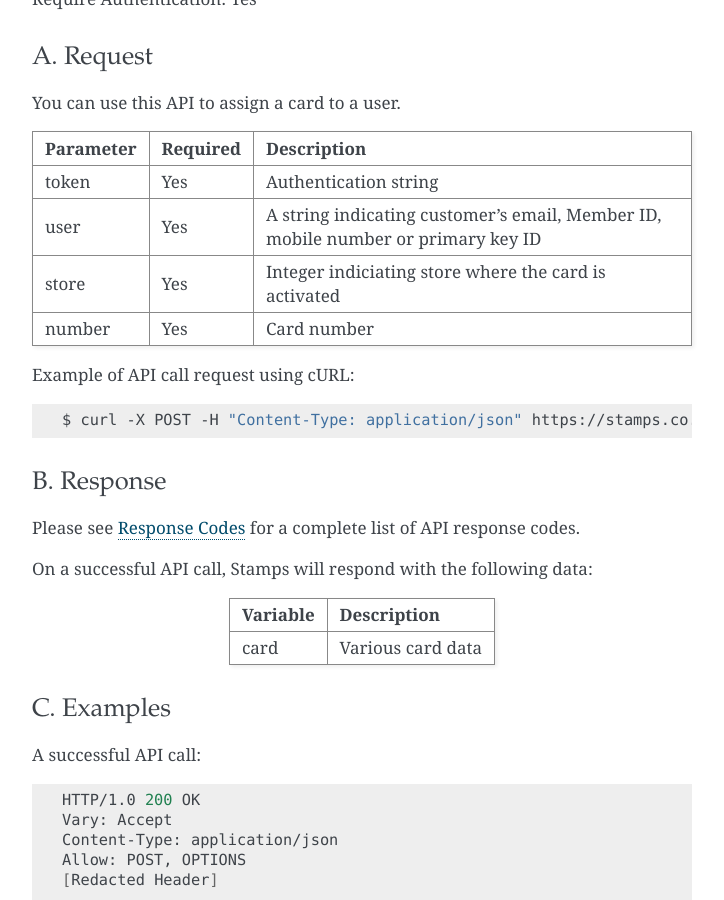
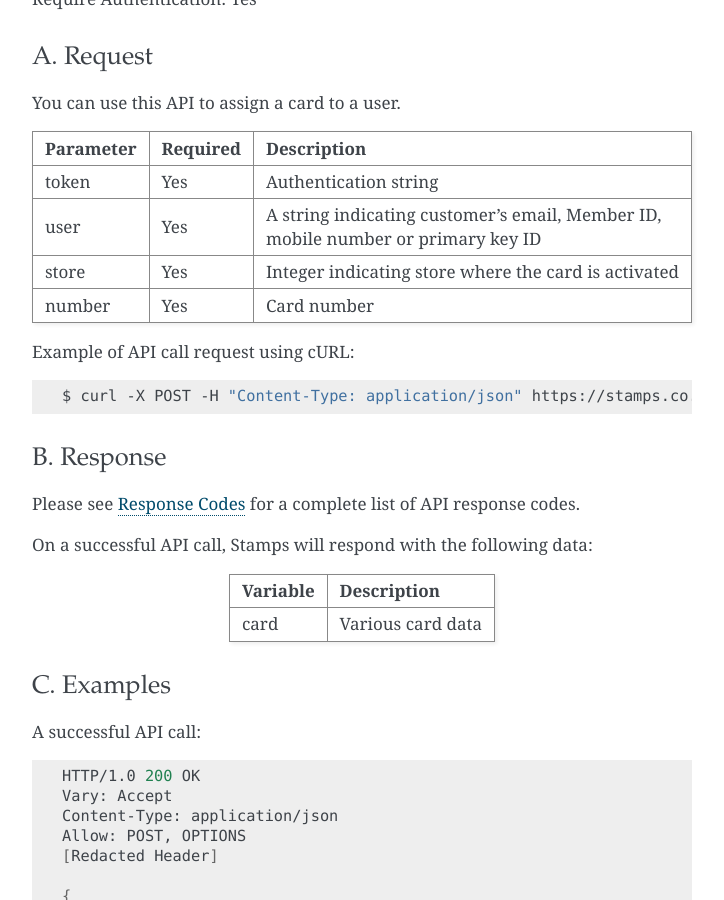
Before and after one commit to ui/stamps-api-docs, a Sphinx documentation site: the page built from source/cards_api.rst, in a window 1280 px wide and 900 px high, scrolled down 1323 px. Shown: the whole window, without its empty margins (388-1112 px from the left). Built offline with Sphinx 7.4.7, drawn with Linux system fonts in a browser that asks for light colours.

Commit message:
Fix typo

```diff
--- a/source/cards_api.rst
+++ b/source/cards_api.rst
@@ -75,7 +75,7 @@ Parameter     Required    Description
 ============= =========== =========================
 token         Yes         Authentication string
 user          Yes         A string indicating customer's email, Member ID, mobile number or primary key ID
-store         Yes         Integer indiciating store where the card is activated
+store         Yes         Integer indicating store where the card is activated
 number        Yes         Card number
 ============= =========== =========================
 
--- a/source/messages_api.rst
+++ b/source/messages_api.rst
@@ -17,7 +17,7 @@ You can use this API to send a templated message. A message template can be an S
 Parameter     Required    Description
 ============= =========== =========================
 token         Yes         Authentication string
-template      Yes         String indicating the messaget template code
+template      Yes         String indicating the message template code
 recipient     Yes         Target mobile number for the message
 context       Yes         JSON object specifying context for message template
 ============= =========== =========================
```
